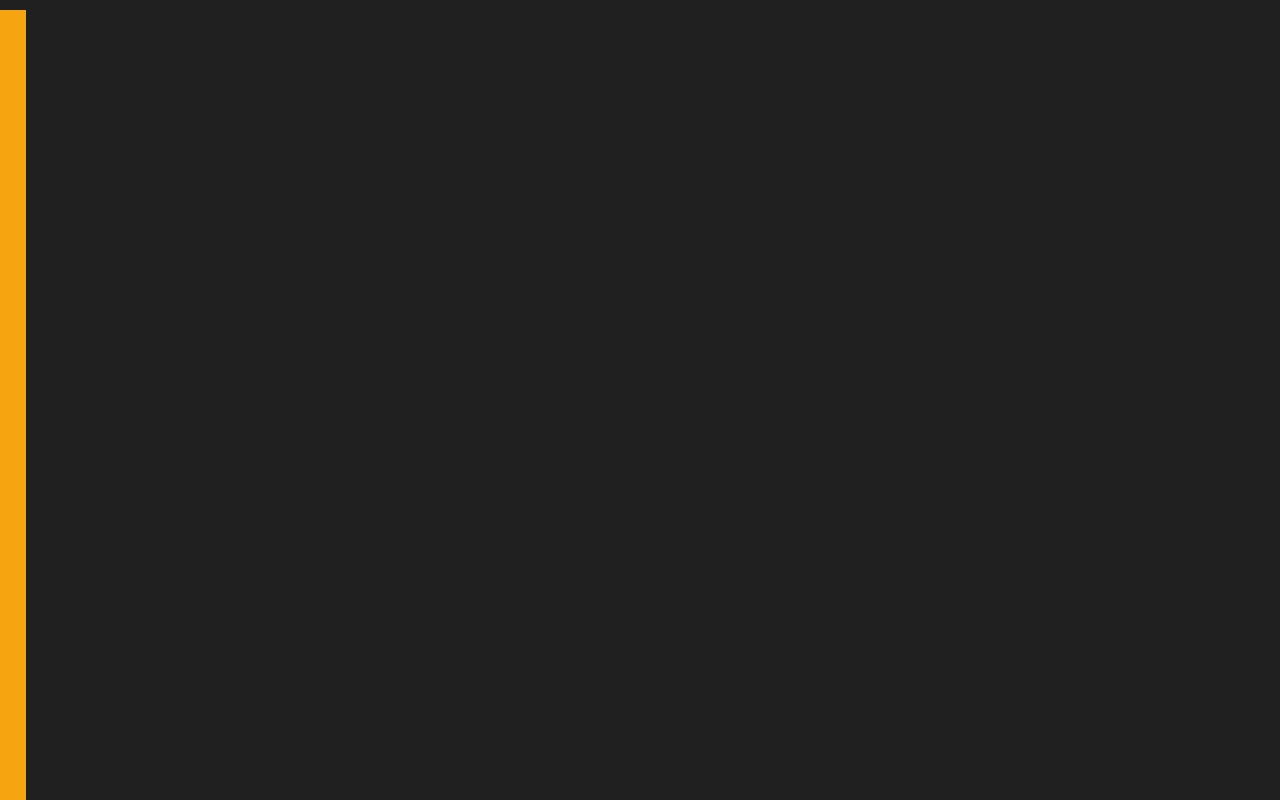
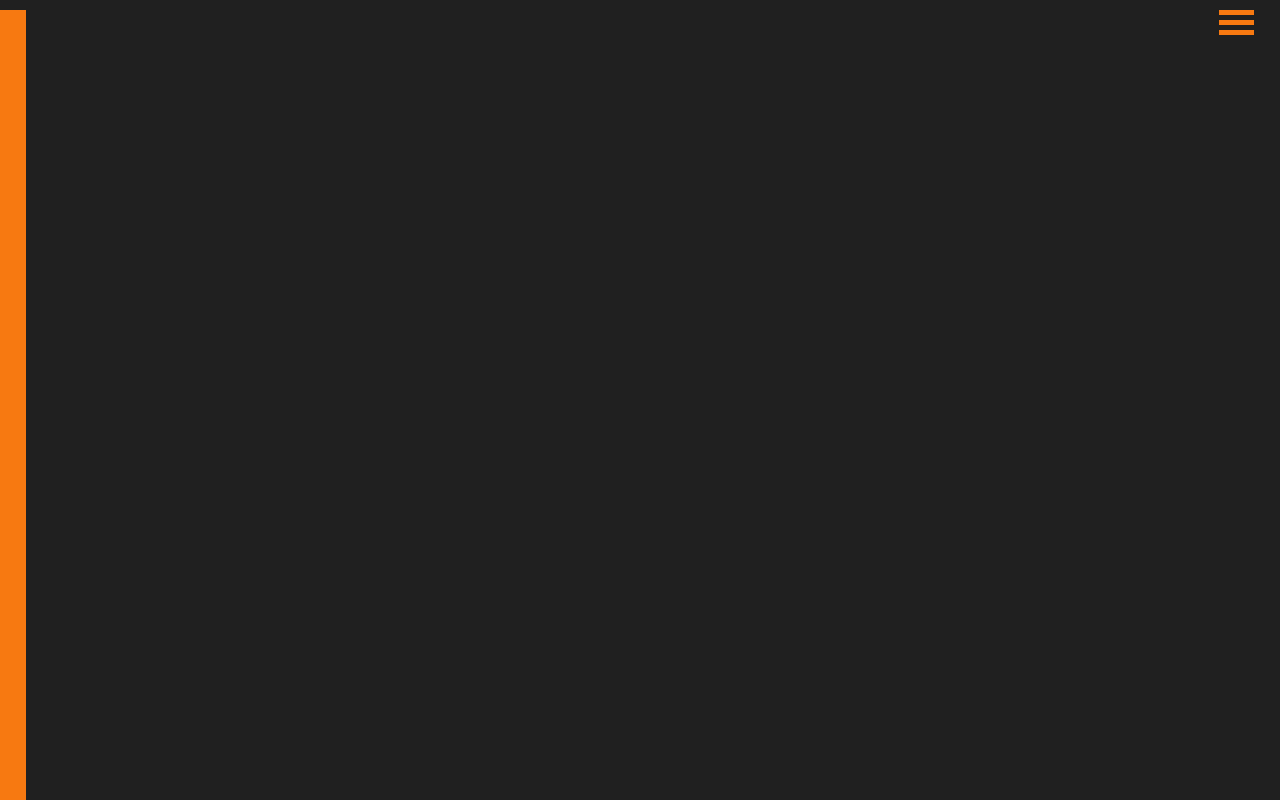
Before and after one commit to Cap1231/portfolio, a React (Create React App) app: page / in a window 1280 px wide. Shown: the top 800 px of the page. Built offline with nearby package versions, Linux system fonts and the light colour scheme.

Commit message:
add header

```diff
--- a/src/App.css
+++ b/src/App.css
@@ -1,5 +1,6 @@
 :root {
-  --orange: #f7a411;
+  /* --orange: #f7a411; */
+  --orange: #f77911;
   --backgroud: #202020;
   --blue: #2c82ac;
 }
@@ -25,7 +26,60 @@ a {
 ul {
   list-style: none;
 }
+/***************************************
+  Header
+***************************************/
+.hamburger {
+  position: fixed;
+  top: 5px;
+  right: 2%;
+  cursor: pointer;
+  z-index: 2;
+  width: 35px;
+  text-align: center;
+}
+.fa-times {
+  color: var(--orange);
+}
 
+.nav-links {
+  display: flex;
+  justify-content: space-around;
+  align-items: center;
+  position: fixed;
+  background: #494744;
+  height: 100vh;
+  width: 100%;
+  flex-direction: column;
+  z-index: 1;
+  transition: all 3s ease-out;
+}
+
+.nav-links a {
+  color: aliceblue;
+  position: relative;
+  display: inline-block;
+}
+
+a::after {
+  position: absolute;
+  bottom: -4px;
+  left: 0;
+  content: "";
+  width: 100%;
+  height: 2px;
+  background: var(--orange);
+  transform: scale(0, 1);
+  transform-origin: right top;
+  transition: transform 0.3s;
+}
+a:hover::after {
+  transform: scale(1, 1);
+}
+
+/***************************************
+  Main
+***************************************/
 .name {
   position: relative;
   height: 100vh;
--- a/src/App.js
+++ b/src/App.js
@@ -2,12 +2,16 @@ import React from "react";
 import "./App.css";
 import Name from "./components/name";
 import Work from "./components/work";
+import Header from "./components/header";
 
 const App = () => {
   return (
     <React.Fragment>
-      <Name />
-      <Work />
+      <Header />
+      <main>
+        <Name />
+        <Work />
+      </main>
     </React.Fragment>
   );
 };
--- /dev/null
+++ b/src/components/header.jsx
@@ -0,0 +1,70 @@
+import React, { useState, useRef } from "react";
+import { useTransition, animated, config } from "react-spring";
+
+const Header = () => {
+  const [isToggleOn, setToggle] = useState(true);
+  const transitions = useTransition(isToggleOn, null, {
+    // from: { opacity: 0 },
+    enter: { opacity: 1 },
+    leave: { opacity: 1 },
+    // config: config.slow
+    delay: 3000
+  });
+
+  const nav = {
+    open: {
+      clipPath: "circle(300px at 50% 50%)",
+      WebkitClipPath: "circle(300px at 50% 50%)"
+    },
+    close: {
+      clipPath: "circle(0px at 95% 5%)",
+      WebkitClipPath: "circle(0px at 95% 5%)"
+    }
+  };
+  const [navStyle, setNav] = useState(nav.close);
+  const navRef = useRef();
+  const handleToggle = () => {
+    if (isToggleOn) {
+      setNav(nav.open);
+    } else {
+      setNav(nav.close);
+    }
+    setToggle(!isToggleOn);
+  };
+
+  return (
+    <nav>
+      <div className='hamburger' onClick={handleToggle}>
+        {transitions.map(({ item, key, props }) =>
+          isToggleOn ? (
+            <animated.div key={key} style={props}>
+              <svg width='35px' height='35px'>
+                <g stroke='#f77911'>
+                  <line x1='0' y1='7.5' x2='35' y2='7.5' strokeWidth='5' />
+                  <line x1='0' y1='17.5' x2='35' y2='17.5' strokeWidth='5' />
+                  <line x1='0' y1='27.5' x2='35' y2='27.5' strokeWidth='5' />
+                </g>
+              </svg>
+            </animated.div>
+          ) : (
+            <animated.div key={key} style={props}>
+              <i className='fas fa-times fa-2x'></i>
+            </animated.div>
+          )
+        )}
+      </div>
+
+      <ul className='nav-links' ref={navRef} style={navStyle}>
+        <li>
+          <a href='/#'>Roadmap</a>
+        </li>
+        <li>
+          <a href='/#'>Work1</a>
+        </li>
+
+      </ul>
+    </nav>
+  );
+};
+
+export default Header;
--- a/src/components/name.jsx
+++ b/src/components/name.jsx
@@ -26,7 +26,7 @@ const Eyes = () => {
 };
 
 const Name = () => {
-  const orange = "#F7A411";
+  const orange = "#f77911";
   const props = useSpring({
     from: {
       left: "0%",
```
